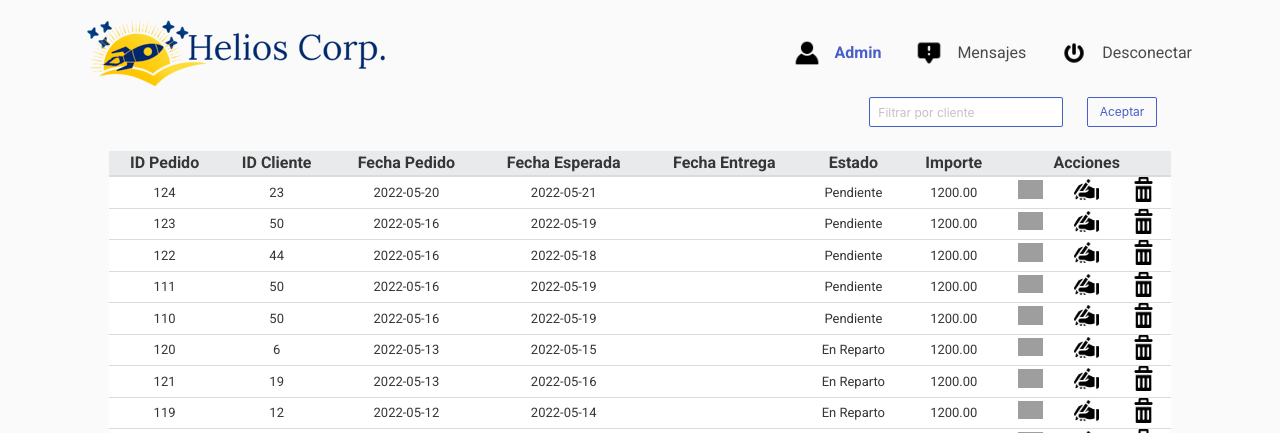
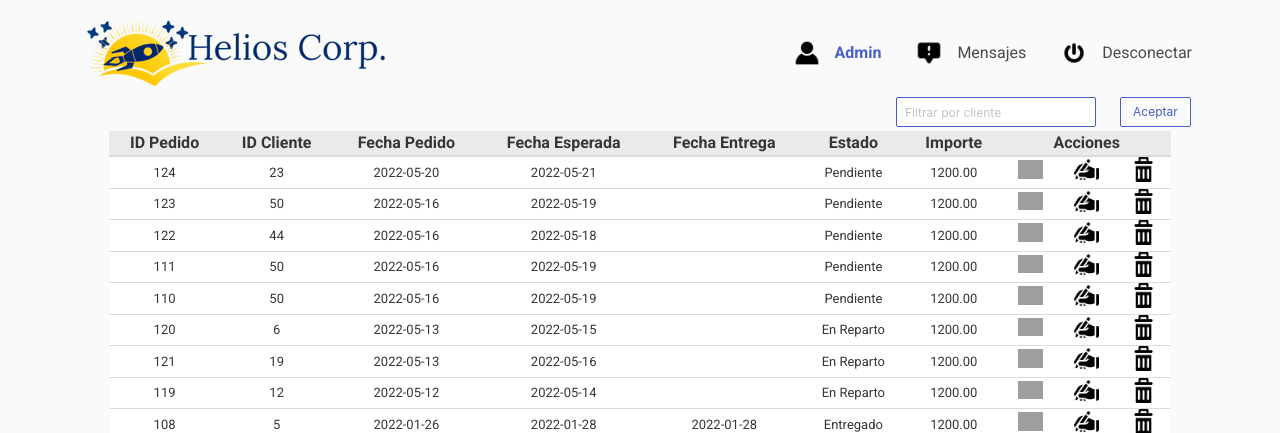
Before and after one commit to JaumeKyC/proyectito, a PHP site: page /pages/pedidos.php in a window 1280 px wide; the page is wider, and only the part inside the window is pictured. Shown: the top 433 px of that part. Run offline with PHP 8.4, Linux system fonts and the light colour scheme; a user stored in the database is signed in; data comes from the database, SQL or seed files in the repository; data that the repository does not hold is empty; grey boxes are pictures that could not be loaded.

Commit message:
Resolviendo Margin

```diff
--- a/css/general-style.css
+++ b/css/general-style.css
@@ -141,4 +141,6 @@ td{
 
 .espaciadoSearcher{
     margin-top: -20px;
+    margin-bottom: -20px!important;
+    margin-right: -52px;
 }
```
